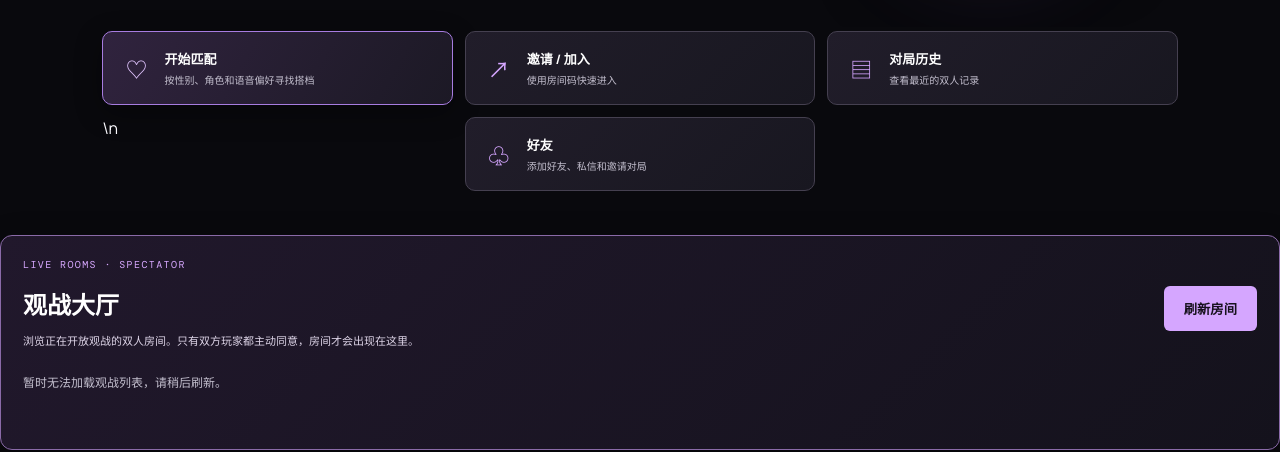
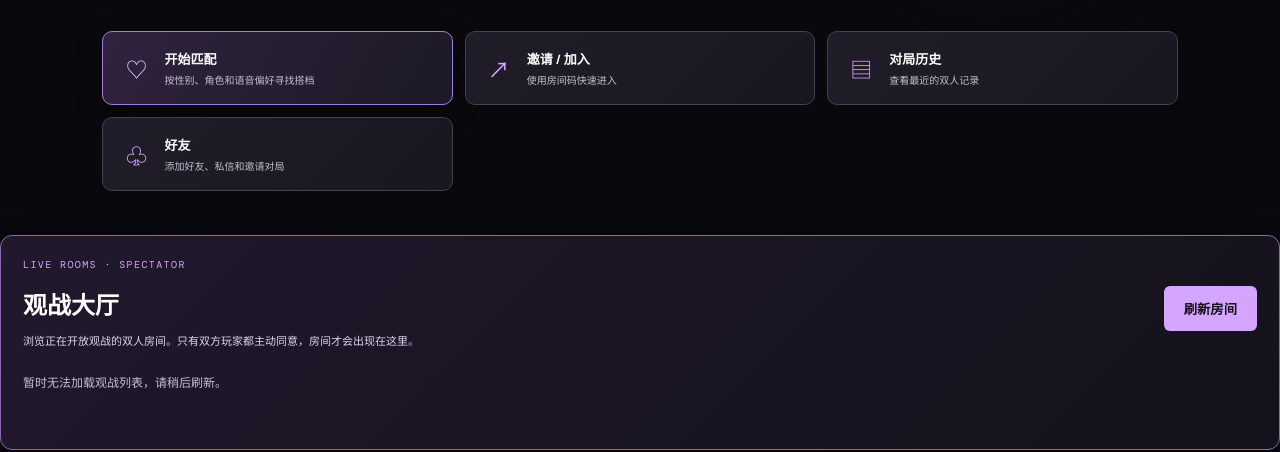
Before and after one commit to Em17a/ntpl, a website: page public/index.html in a window 1280 px wide. Shown: the part 380-832 px from the top of the page. Drawn offline with nearby package versions, Linux system fonts and the light colour scheme; no server answers.

Commit message:
Polish friends modal layout and fix UI formatting

```diff
--- a/public/index.html
+++ b/public/index.html
@@ -250,7 +250,8 @@ body.watch-mode #watchStatus{color:#d2c4e6}
     <section class="quick-actions" aria-label="快速进入功能">
       <button class="quick-action quick-match" type="button" data-open-modal="match"><span class="quick-icon">♡</span><span><strong>开始匹配</strong><small>按性别、角色和语音偏好寻找搭档</small></span></button>
       <button class="quick-action" type="button" data-open-modal="join"><span class="quick-icon">↗</span><span><strong>邀请 / 加入</strong><small>使用房间码快速进入</small></span></button>
-<button class="quick-action" type="button" data-open-modal="history"><span class="quick-icon">▤</span><span><strong>对局历史</strong><small>查看最近的双人记录</small></span></button>\n      <button class="quick-action" type="button" data-open-modal="friends"><span class="quick-icon">♧</span><span><strong>好友</strong><small>添加好友、私信和邀请对局</small></span></button>
+<button class="quick-action" type="button" data-open-modal="history"><span class="quick-icon">▤</span><span><strong>对局历史</strong><small>查看最近的双人记录</small></span></button>
+      <button class="quick-action" type="button" data-open-modal="friends"><span class="quick-icon">♧</span><span><strong>好友</strong><small>添加好友、私信和邀请对局</small></span></button>
     </section>
     <section id="watchDirectory" class="watch-directory featured-watch-directory" aria-labelledby="watchDirectoryTitle">
       <div class="watch-directory-head"><div><p class="eyebrow">LIVE ROOMS · SPECTATOR</p><h2 id="watchDirectoryTitle">观战大厅</h2><p class="chat-note">浏览正在开放观战的双人房间。只有双方玩家都主动同意，房间才会出现在这里。</p></div><button id="watchRefreshBtn" type="button" class="primary">刷新房间</button></div>
@@ -283,7 +284,6 @@ body.watch-mode #watchStatus{color:#d2c4e6}
           <p id="roomPeek" class="chat-note"></p>
           <button id="watchJoinBtn" type="button" class="ghost">以观战身份加入（需双方允许）</button>
         </section>
-      </section>
         <section id="historyPanel" class="modal-panel" hidden>
           <p class="muted">使用本设备的随机游客 ID 保存最近 30 条对局记录，无需注册。记录会在你主动离开房间或结束对局时生成。</p>
           <div id="historyList" class="result" aria-live="polite">正在读取对局历史…</div>
@@ -529,6 +529,7 @@ const toast=(m)=>{const t=$("#toast");t.textContent=m;t.classList.add("show");se
  });
  $("#dmInvite").addEventListener("click",()=>{if(activeDmFriendCode)inviteFriend(activeDmFriendCode,activeDmFriendName)});
  friendPresence();setInterval(()=>{if(!document.hidden)friendPresence()},30000);
+ setInterval(()=>{if(activeDmFriendCode&&!document.hidden)loadDm()},8000);
 
  document.addEventListener("keydown",e=>{if(e.key==="Escape"&&!$("#actionModal").hidden)closeActionModal()});
 
```
